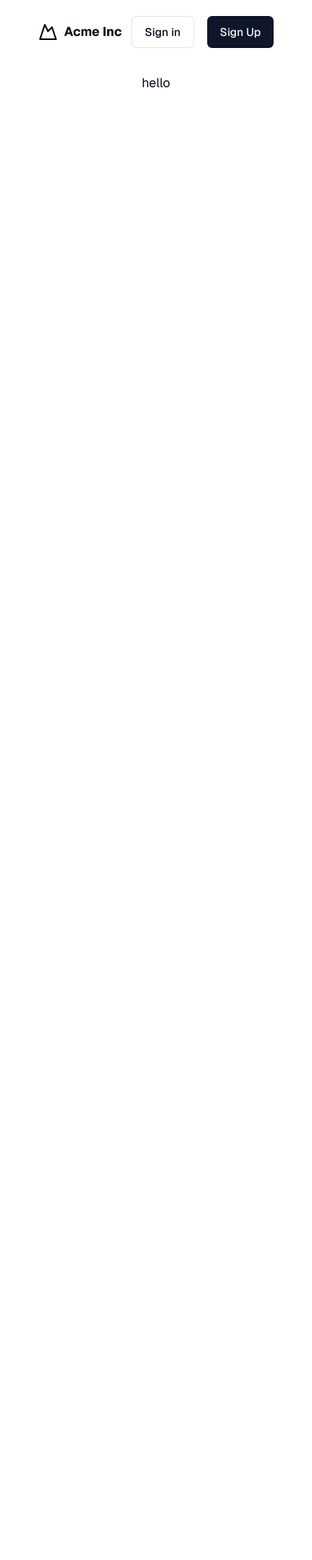
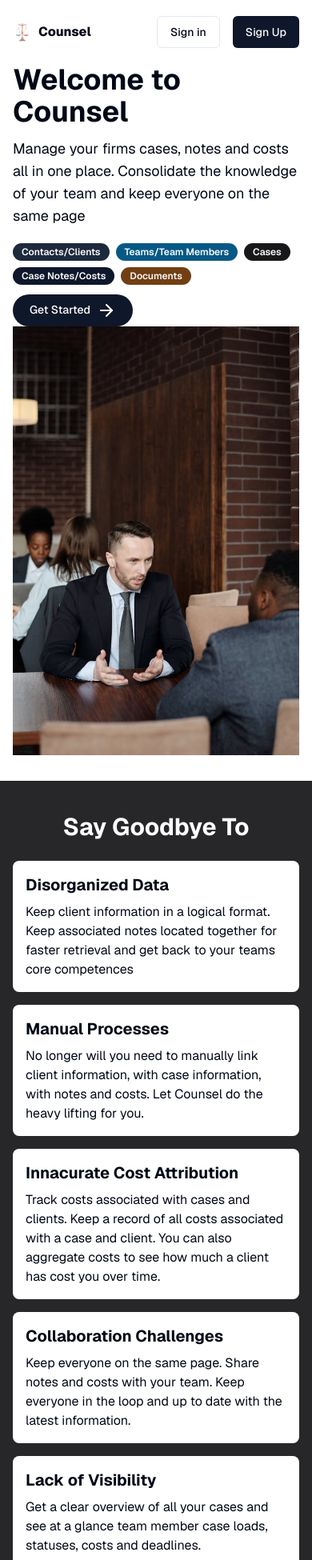
Before and after one commit to PhilaniNcube/counsel, a Next.js app: page / in a window 390 px wide. Shown: the top 1950 px of the page at 80% size. Before the commit the page ends 844 px from the top, so only its background shows below. Built offline with nearby package versions, Linux system fonts and the light colour scheme.

Commit message:
chore: Add lazy loading for images in side-nav-mobile.tsx, layout.tsx, and header.tsx

```diff
--- a/app/(dashboard)/_components/layout/side-nav-mobile.tsx
+++ b/app/(dashboard)/_components/layout/side-nav-mobile.tsx
@@ -4,6 +4,7 @@
 import { Card, CardContent, CardDescription, CardHeader, CardTitle } from "@/components/ui/card";
 import { Sheet, SheetContent, SheetTrigger } from "@/components/ui/sheet";
 import { Home, LineChart, Menu, Package, Package2, ShoppingCart, Users } from "lucide-react";
+import Image from "next/image";
 import Link from "next/link";
 
 const SideNavMobile = () => {
@@ -21,8 +22,14 @@
 							href="#"
 							className="flex items-center gap-2 text-lg font-semibold"
 						>
-							<Package2 className="w-6 h-6" />
-							<span className="sr-only">Acme Inc</span>
+							<Image
+								src="/images/scale.webp"
+								width={500}
+								height={500}
+								alt="Counsel"
+								className="w-6 h-6"
+							/>
+							<span className="font-extrabold">Counsel</span>
 						</Link>
 						<Link
 							href="#"
--- a/app/(dashboard)/layout.tsx
+++ b/app/(dashboard)/layout.tsx
@@ -37,6 +37,7 @@
 import SideNavMobile from "./_components/layout/side-nav-mobile";
 import UserNav from "./_components/layout/user-nav";
 import { ScrollArea, ScrollBar } from "@/components/ui/scroll-area";
+import Image from "next/image";
 
  const Dashboard = ({children}:{children:React.ReactNode}) => {
 	return (
@@ -45,8 +46,8 @@
 				<div className="flex flex-col h-full max-h-screen gap-2">
 					<div className="flex h-14 items-center border-b px-4 lg:h-[60px] lg:px-6">
 						<Link href="/" className="flex items-center gap-2 font-semibold">
-							<Package2 className="w-6 h-6" />
-							<span className="">Acme Inc</span>
+							<Image src="/images/scale.webp" width={500} height={500} alt="Counsel" className="w-6 h-6" />
+							<span className="font-extrabold">Counsel</span>
 						</Link>
 						<Button variant="outline" size="icon" className="w-8 h-8 ml-auto">
 							<Bell className="w-4 h-4" />
--- a/app/(public)/_components/header.tsx
+++ b/app/(public)/_components/header.tsx
@@ -6,25 +6,28 @@
 import Link from "next/link";
 import { Button } from "@/components/ui/button";
 import { MountainIcon } from "lucide-react";
+import Image from "next/image";
 
 export default function Header() {
 	return (
-		<header className="flex h-20 w-full items-center justify-between px-4 md:px-0">
+		<header className="flex h-20 w-full items-center justify-between px-4 md:px-0 container">
 			<Link className="flex items-center gap-2" href="#">
-				<MountainIcon className="h-6 w-6" />
-				<span className="font-bold">Acme Inc</span>
+				<Image
+					src="/images/scale.webp"
+					width={500}
+					height={500}
+					alt="Counsel"
+					className="w-6 h-6"
+				/>
+				<span className="font-extrabold">Counsel</span>
 			</Link>
 			<nav className="ml-auto flex gap-4">
 				<Button variant="outline">
-          <Link href="/login">
-            Sign in
-          </Link>
-        </Button>
+					<Link href="/login">Sign in</Link>
+				</Button>
 				<Button>
-          <Link href="/sign-up">
-          Sign Up
-          </Link>
-        </Button>
+					<Link href="/sign-up">Sign Up</Link>
+				</Button>
 			</nav>
 		</header>
 	);
--- /dev/null
+++ b/app/(public)/_components/home/hero.tsx
@@ -0,0 +1,38 @@
+import { Badge } from "@/components/ui/badge";
+import { Button } from "@/components/ui/button";
+import { ArrowLeft, ArrowRight } from "lucide-react";
+import Image from "next/image";
+import Link from "next/link";
+
+const Hero = () => {
+	return (
+		<div className="grid container lg:px-0 px-4 md:grid-cols-2">
+			<div className="w-full flex flex-col justify-center space-y-3">
+				<h1 className="text-4xl font-bold">Welcome to Counsel</h1>
+				<p className="text-lg mt-4">
+					Manage your firms cases, notes and costs all in one place. Consolidate
+					the knowledge of your team and keep everyone on the same page
+				</p>
+        <div>
+
+          <div className="flex flex-row flex-wrap max-w-md">
+            <Badge className="mr-2 mt-2 bg-slate-800">Contacts/Clients</Badge>
+            <Badge className="mr-2 mt-2 bg-sky-800">Teams/Team Members</Badge>
+            <Badge className="mr-2 mt-2 bg-zinc-900">Cases</Badge>
+            <Badge className="mr-2 mt-2">Case Notes/Costs</Badge>
+            <Badge className="mr-2 mt-2 bg-yellow-900">Documents</Badge>
+          </div>
+        </div>
+				<Button className="mt-4 rounded-full text-white px-4 py-2 max-w-[150px]">
+					<Link href="/sign-up">Get Started
+          <ArrowRight className="inline ml-2" />
+          </Link>
+				</Button>
+			</div>
+      <div>
+        <Image src="/images/lawyers.jpg" width={604} height={959} className="w-full object-cover max-h-[550px]" alt="hero" />
+      </div>
+		</div>
+	);
+};
+export default Hero;
--- /dev/null
+++ b/app/(public)/_components/home/pain-points.tsx
@@ -0,0 +1,59 @@
+const PainPoints = () => {
+  return (
+			<div className="bg-zinc-800 mt-8 pt-10 pb-16">
+				<div className="container px-4 md:px-0">
+					<h2 className="text-3xl font-bold text-white text-center">
+						Say Goodbye To
+					</h2>
+					<div className="grid grid-cols-1 md:grid-cols-3 gap-4 mt-6">
+						<div className="bg-white p-4 rounded-lg">
+							<h3 className="text-xl font-bold">Disorganized Data</h3>
+							<p className="mt-2">
+								Keep client information in a logical format. Keep associated
+								notes located together for faster retrieval and get back to your
+								teams core competences
+							</p>
+						</div>
+						<div className="bg-white p-4 rounded-lg">
+							<h3 className="text-xl font-bold">Manual Processes</h3>
+							<p className="mt-2">
+								No longer will you need to manually link client information,
+								with case information, with notes and costs. Let Counsel do the
+								heavy lifting for you.
+							</p>
+						</div>
+						<div className="bg-white p-4 rounded-lg">
+							<h3 className="text-xl font-bold">Innacurate Cost Attribution</h3>
+							<p className="mt-2">
+								Track costs associated with cases and clients. Keep a record of
+								all costs associated with a case and client. You can also
+								aggregate costs to see how much a client has cost you over time.
+							</p>
+						</div>
+						<div className="bg-white p-4 rounded-lg">
+							<h3 className="text-xl font-bold">Collaboration Challenges</h3>
+							<p className="mt-2">
+								Keep everyone on the same page. Share notes and costs with your
+								team. Keep everyone in the loop and up to date with the latest
+								information.
+							</p>
+						</div>
+						<div className="bg-white p-4 rounded-lg">
+							<h3 className="text-xl font-bold">Lack of Visibility</h3>
+							<p className="mt-2">
+								Get a clear overview of all your cases and see at a glance team
+								member case loads, statuses, costs and deadlines.
+							</p>
+						</div>
+						<div className="bg-white p-4 rounded-lg">
+							<h3 className="text-xl font-bold">Missed Opportunities</h3>
+							<p className="mt-2">
+							Take systematic approaches to managing your cases and clients. Keep track of all your cases and clients and never miss an opportunity to follow up with a client or a case.
+							</p>
+						</div>
+					</div>
+				</div>
+			</div>
+		);
+};
+export default PainPoints;
--- a/app/(public)/layout.tsx
+++ b/app/(public)/layout.tsx
@@ -3,7 +3,7 @@
 import Header from "./_components/header";
 
 const PublicLayout = ({children}:{children:ReactNode}) => {
-  return <section className="w-full container">
+  return <section className="w-full ">
     <Header />
     {children}
   </section>;
--- a/app/(public)/page.tsx
+++ b/app/(public)/page.tsx
@@ -1,10 +1,13 @@
+import Hero from "./_components/home/hero";
+import PainPoints from "./_components/home/pain-points";
 
 
 export default async function Index() {
 
   return (
-    <div className="flex flex-col items-center flex-1 w-full gap-20 py-3">
-       hello
+    <div className="">
+       <Hero />
+       <PainPoints />
     </div>
   );
 }
```
Also changed, not shown: public/images/lawyers.jpg (added), public/images/scale.webp (added).
